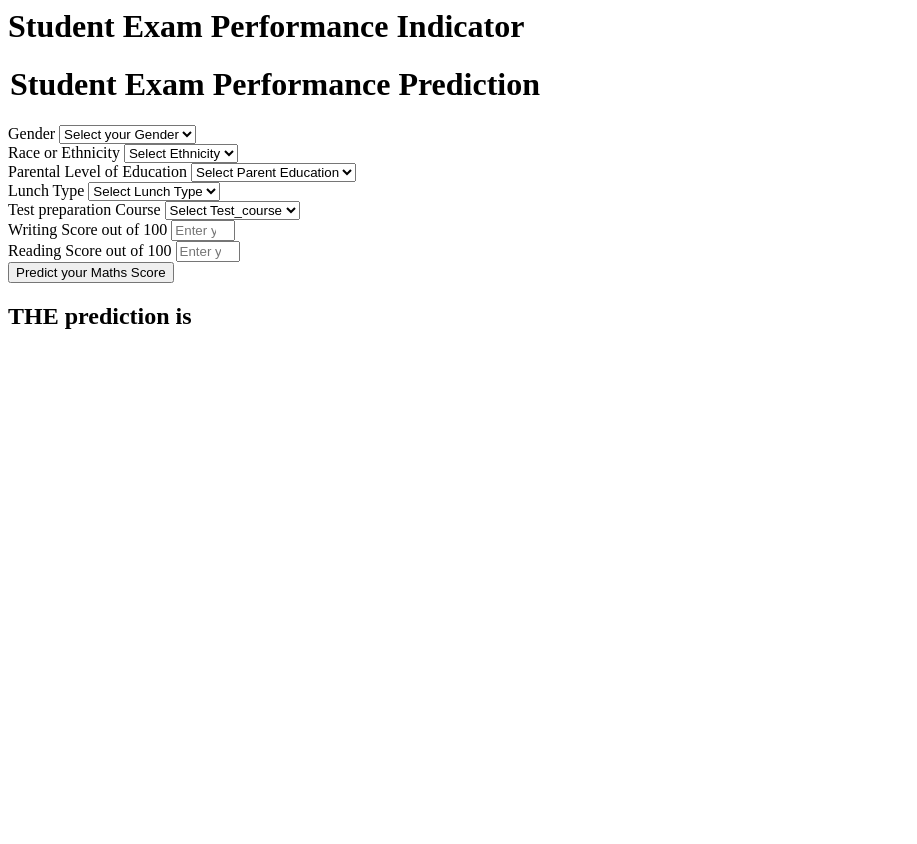
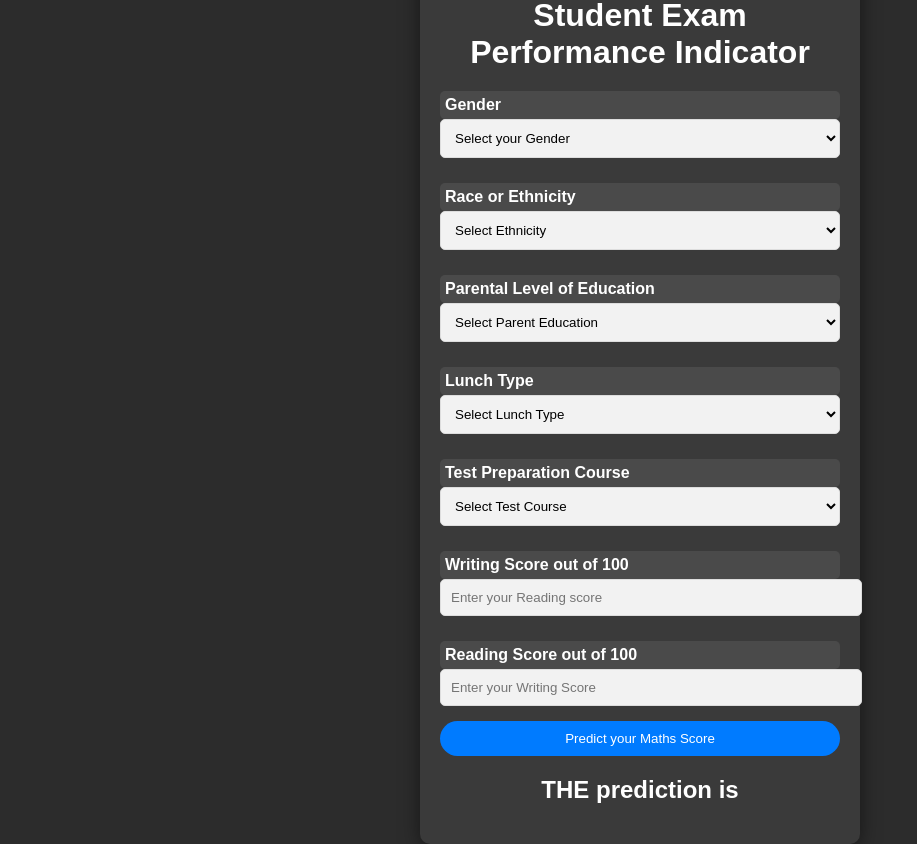
Before and after one commit to Deepesh1024/myml, a Flask app: page /predictdata in a window 1280 px wide. Shown: the whole page, without its empty margins (0-917 px from the left). Before the commit the page ends 329 px from the top, so only its background shows below. Run offline with Flask 3, Linux system fonts and the light colour scheme.

Commit message:
front-end completed

```diff
--- a/templates/home.html
+++ b/templates/home.html
@@ -1,111 +1,158 @@
-<html>
+<!DOCTYPE html>
+<html lang="en">
+<head>
+    <meta charset="UTF-8">
+    <meta name="viewport" content="width=device-width, initial-scale=1.0">
+    <title>Student Exam Performance Indicator</title>
+    <style>
+        /* Style for the body */
+        body {
+            background-color: #2c2c2c;  /* Dark grey background */
+            color: white;  /* White text for better contrast */
+            font-family: Arial, sans-serif;  /* Font styling */
+            display: flex;  /* Flexbox for centering */
+            justify-content: center;  /* Center horizontally */
+            align-items: center;  /* Center vertically */
+            height: 100vh;  /* Full viewport height */
+            margin: 0;  /* Remove default margin */
+        }
+
+        /* Container for the form */
+        .login {
+            background-color: #3a3a3a;  /* Slightly lighter grey for form background */
+            border-radius: 10px;  /* Rounded corners */
+            padding: 20px;  /* Padding inside the form */
+            box-shadow: 0 4px 20px rgba(0, 0, 0, 0.5);  /* Shadow effect */
+            width: 400px;  /* Increased width */
+        }
+
+        /* Style for headings */
+        h1 {
+            text-align: center;  /* Center the heading */
+            margin-bottom: 20px;  /* Space below heading */
+        }
+
+        /* Style for form labels */
+        .form-label {
+            margin-top: 10px;  /* Space above label */
+            display: block;  /* Make the label a block element */
+            border-radius: 5px;  /* Rounded corners */
+            background-color: #4a4a4a;  /* Background color for labels */
+            padding: 5px;  /* Padding inside labels */
+            font-weight: bold;  /* Bold text */
+        }
+
+        /* Style for input fields and select elements */
+        .form-control {
+            width: 100%;  /* Full width */
+            padding: 10px;  /* Padding inside the input */
+            border-radius: 5px;  /* Rounded corners */
+            border: 1px solid #ddd;  /* Border style */
+            background-color: #f2f2f2;  /* Light background for inputs */
+            margin-bottom: 15px;  /* Space below input */
+            transition: border-color 0.3s ease, background-color 0.3s ease;  /* Transition for input fields */
+        }
+
+        /* Focus effect for input fields and select elements */
+        .form-control:focus {
+            border-color: #007bff;  /* Change border color on focus */
+            background-color: #e8e8e8;  /* Slightly darker background on focus */
+            outline: none;  /* Remove default outline */
+        }
+
+        /* Style for the submit button */
+        .btn {
+            background-color: #007bff;  /* Button color */
+            color: white;  /* Text color */
+            border: none;  /* No border */
+            padding: 10px 15px;  /* Padding inside button */
+            border-radius: 25px;  /* Round button */
+            cursor: pointer;  /* Pointer on hover */
+            width: 100%;  /* Full width */
+            transition: background-color 0.3s ease, transform 0.3s ease;  /* Transition for button */
+        }
+
+        /* Hover effect for button */
+        .btn:hover {
+            background-color: #0056b3;  /* Darker blue on hover */
+            transform: scale(1.05);  /* Slightly enlarge button on hover */
+        }
+
+        /* Style for error or result messages */
+        h2 {
+            text-align: center;  /* Center the result message */
+            margin-top: 20px;  /* Space above the result message */
+        }
+    </style>
+</head>
 <body>
     <div class="login">
         <h1>Student Exam Performance Indicator</h1>
 
-       <form action="{{ url_for('predict_datapoint')}}" method="post">
-        <h1>
-            <legend>Student Exam Performance Prediction</legend>
-        </h1>
+        <form action="{{ url_for('predict_datapoint') }}" method="post">
+            <legend></legend>
             <div class="mb-3">
                 <label class="form-label">Gender</label>
-            <select class="form-control" name="gender" placeholder="Enter you Gender" required>
+                <select class="form-control" name="gender" required>
                     <option class="placeholder" selected disabled value="">Select your Gender</option>
-                <option value="male">
-                    Male
-                </option>
-                <option value="female">
-                    Female
-                </option>
+                    <option value="male">Male</option>
+                    <option value="female">Female</option>
                 </select>
             </div>
             <div class="mb-3">
                 <label class="form-label">Race or Ethnicity</label>
-            <select class="form-control" name="ethnicity" placeholder="Enter you ethnicity" required>
+                <select class="form-control" name="ethnicity" required>
                     <option class="placeholder" selected disabled value="">Select Ethnicity</option>
-                <option value="group A">
-                    Group A
-                </option>
-                <option value="group B">
-                    Group B
-                </option>
-                <option value="group C">
-                    Group C
-                </option>
-                <option value="group D">
-                    Group D
-                </option>
-                <option value="group E">
-                    Group E
-                </option>
+                    <option value="group A">Group A</option>
+                    <option value="group B">Group B</option>
+                    <option value="group C">Group C</option>
+                    <option value="group D">Group D</option>
+                    <option value="group E">Group E</option>
                 </select>
             </div>
             <div class="mb-3">
                 <label class="form-label">Parental Level of Education</label>
-            <select class="form-control" name="parental_level_of_education"
-                placeholder="Enter you Parent Education" required>
+                <select class="form-control" name="parental_level_of_education" required>
                     <option class="placeholder" selected disabled value="">Select Parent Education</option>
-                <option value="associate's degree">
-                    associate's degree
-                </option>
-                <option value="bachelor's degree">
-                    bachelor's degree
-                </option>
-                <option value="high school">
-                    high school
-                </option>
-                <option value="master's degree">
-                    master's degree
-                </option>
-                <option value="some college">
-                    some college
-                </option>
-                <option value="some high school">
-                    some high school
-                </option>
+                    <option value="associate's degree">Associate's Degree</option>
+                    <option value="bachelor's degree">Bachelor's Degree</option>
+                    <option value="high school">High School</option>
+                    <option value="master's degree">Master's Degree</option>
+                    <option value="some college">Some College</option>
+                    <option value="some high school">Some High School</option>
                 </select>
             </div>
             <div class="mb-3">
                 <label class="form-label">Lunch Type</label>
-            <select class="form-control" name="lunch" placeholder="Enter you Lunch" required>
+                <select class="form-control" name="lunch" required>
                     <option class="placeholder" selected disabled value="">Select Lunch Type</option>
-                <option value="free/reduced">
-                    free/reduced
-                </option>
-                <option value="standard">
-                    standard
-                </option>
+                    <option value="free/reduced">Free/Reduced</option>
+                    <option value="standard">Standard</option>
                 </select>
             </div>
             <div class="mb-3">
-            <label class="form-label">Test preparation Course</label>
-            <select class="form-control" name="test_preparation_course" placeholder="Enter you Course"
-                required>
-                <option class="placeholder" selected disabled value="">Select Test_course</option>
-                <option value="none">
-                    None
-                </option>
-                <option value="completed">
-                    Completed
-                </option>
+                <label class="form-label">Test Preparation Course</label>
+                <select class="form-control" name="test_preparation_course" required>
+                    <option class="placeholder" selected disabled value="">Select Test Course</option>
+                    <option value="none">None</option>
+                    <option value="completed">Completed</option>
                 </select>
             </div>
             <div class="mb-3">
                 <label class="form-label">Writing Score out of 100</label>
-            <input class="form-control" type="number" name="reading_score"
-                placeholder="Enter your Reading score" min='0' max='100' />
+                <input class="form-control" type="number" name="reading_score" placeholder="Enter your Reading score" min='0' max='100' required />
             </div>
             <div class="mb-3">
                 <label class="form-label">Reading Score out of 100</label>
-            <input class="form-control" type="number" name="writing_score"
-                placeholder="Enter your Reading Score" min='0' max='100' />
+                <input class="form-control" type="number" name="writing_score" placeholder="Enter your Writing Score" min='0' max='100' required />
             </div>
             <div class="mb-3">
-            <input class="btn btn-primary" type="submit" value="Predict your Maths Score" required />
+                <input class="btn" type="submit" value="Predict your Maths Score" />
             </div>
         </form>
         <h2>
-       THE  prediction is {{results}}
+            THE prediction is {{ results }}
         </h2>
-   <body>
+    </div>
+</body>
 </html>
```
Also changed, not shown: templates/index.html (+84 -1 lines), background.png (added), background.webp (added). Lines whose indentation alone changed are shown as unchanged.
